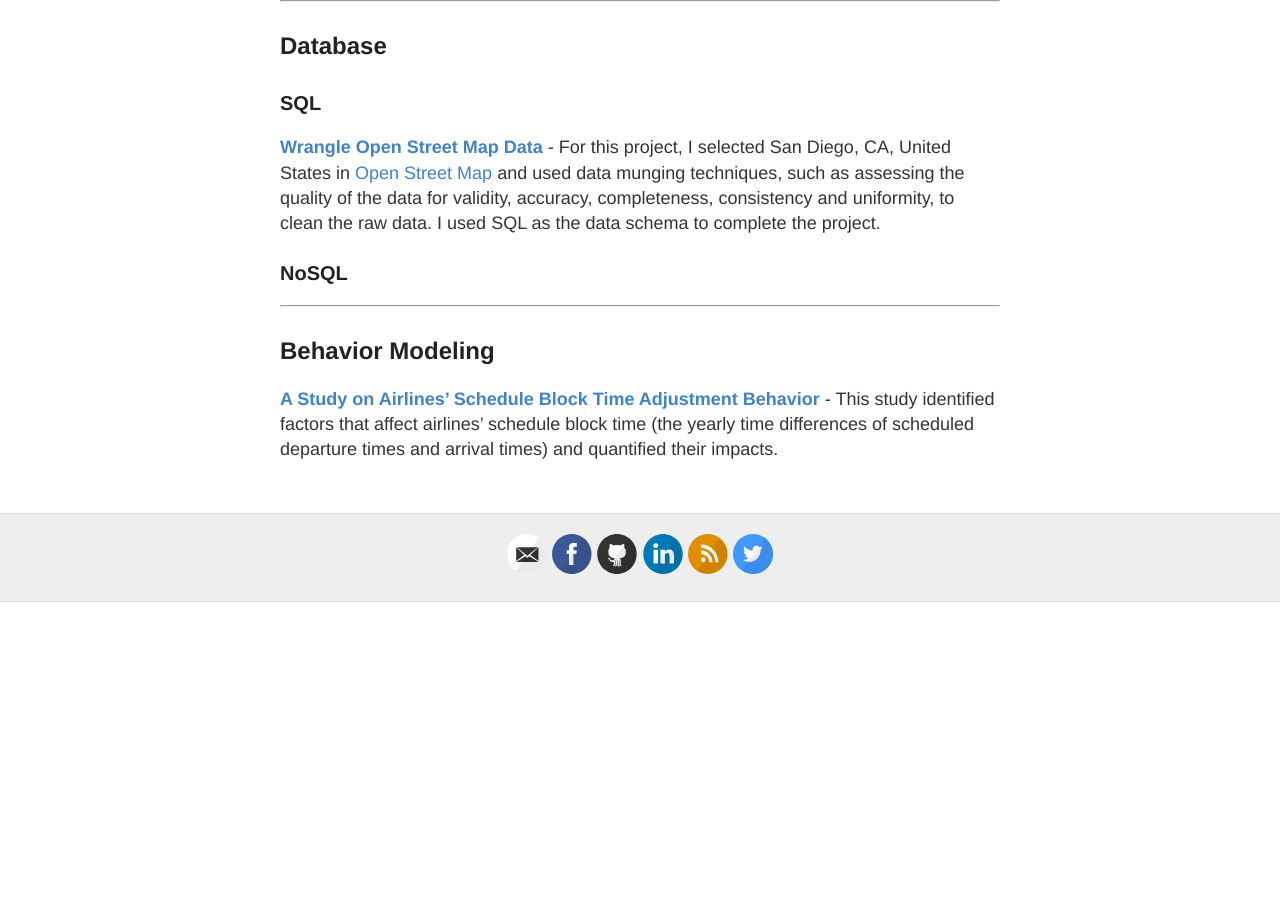
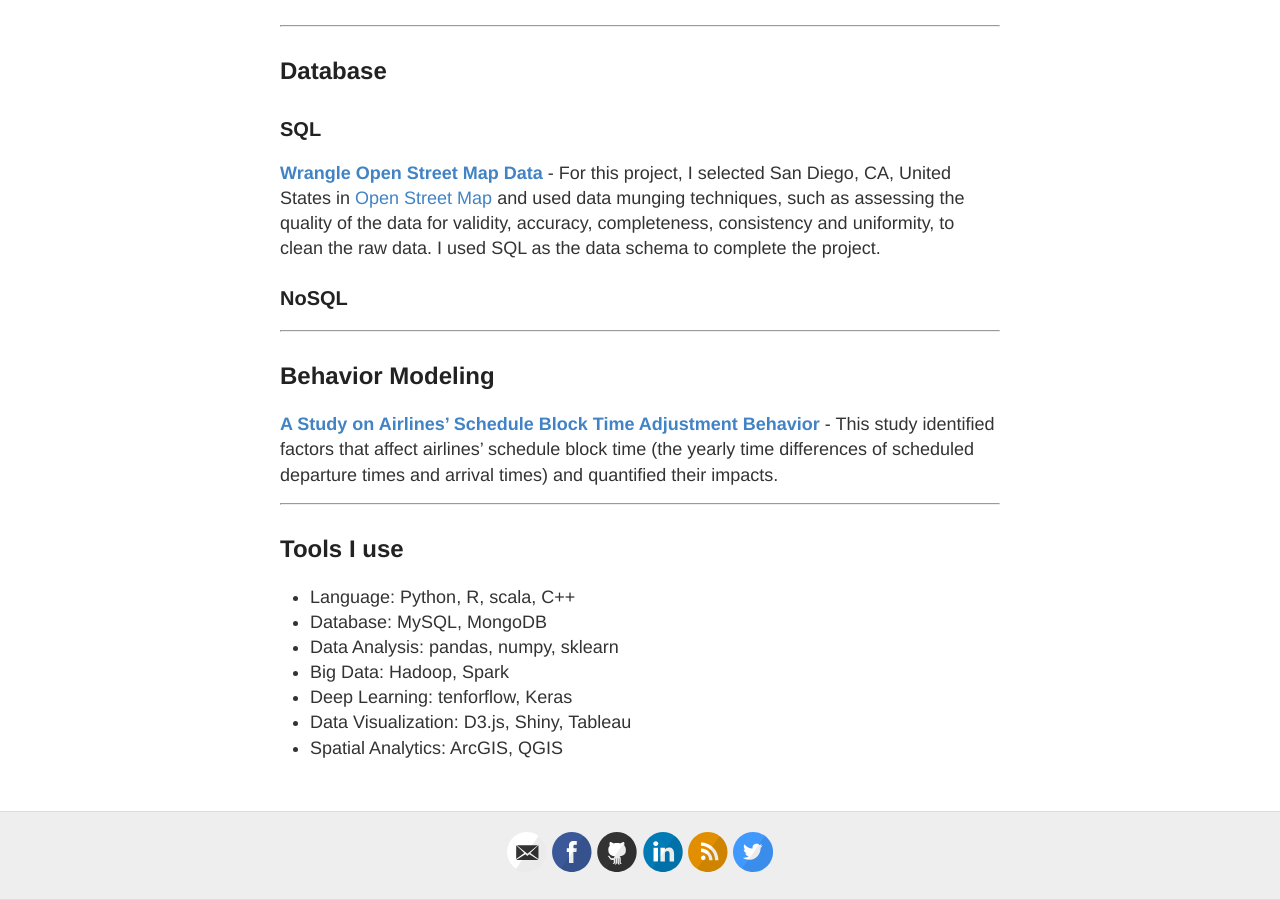
Before and after one commit to wzding/deprecated_wzding.github.io, a Jekyll site: the page built from project2.md, in a window 1280 px wide and 900 px high, scrolled down 2468 px. Built offline with Jekyll 4.4.1, drawn with Linux system fonts in a browser that asks for light colours; before the commit the page ends 3070 px from its top, so only the background shows below that.

Commit message:
added a section

```diff
--- a/project2.md
+++ b/project2.md
@@ -17,6 +17,7 @@
   - [SQL](#sql)
   - [NoSQL](#nosql)
 - [Behavior Modeling](#behavior-modeling)
+- [Tools I use](#tools-i-use)
 
 ----
 ## Supervised Learning
@@ -60,3 +61,13 @@
 ----
 ## Behavior Modeling
 <a href="https://wzding.github.io/wzding.github.io/projects/AirlinesScheduleBlockTimeAdjustmentBehavior.pdf" target="_blank">**A Study on Airlines’ Schedule Block Time Adjustment Behavior**</a> - This study identified factors that affect airlines’ schedule block time (the yearly time differences of scheduled departure times and arrival times) and quantified their impacts.
+
+----
+## Tools I use
+* Language: Python, R, scala, C++
+* Database: MySQL, MongoDB
+* Data Analysis: pandas, numpy, sklearn
+* Big Data: Hadoop, Spark
+* Deep Learning: tenforflow, Keras
+* Data Visualization: D3.js, Shiny, Tableau
+* Spatial Analytics: ArcGIS, QGIS
```
